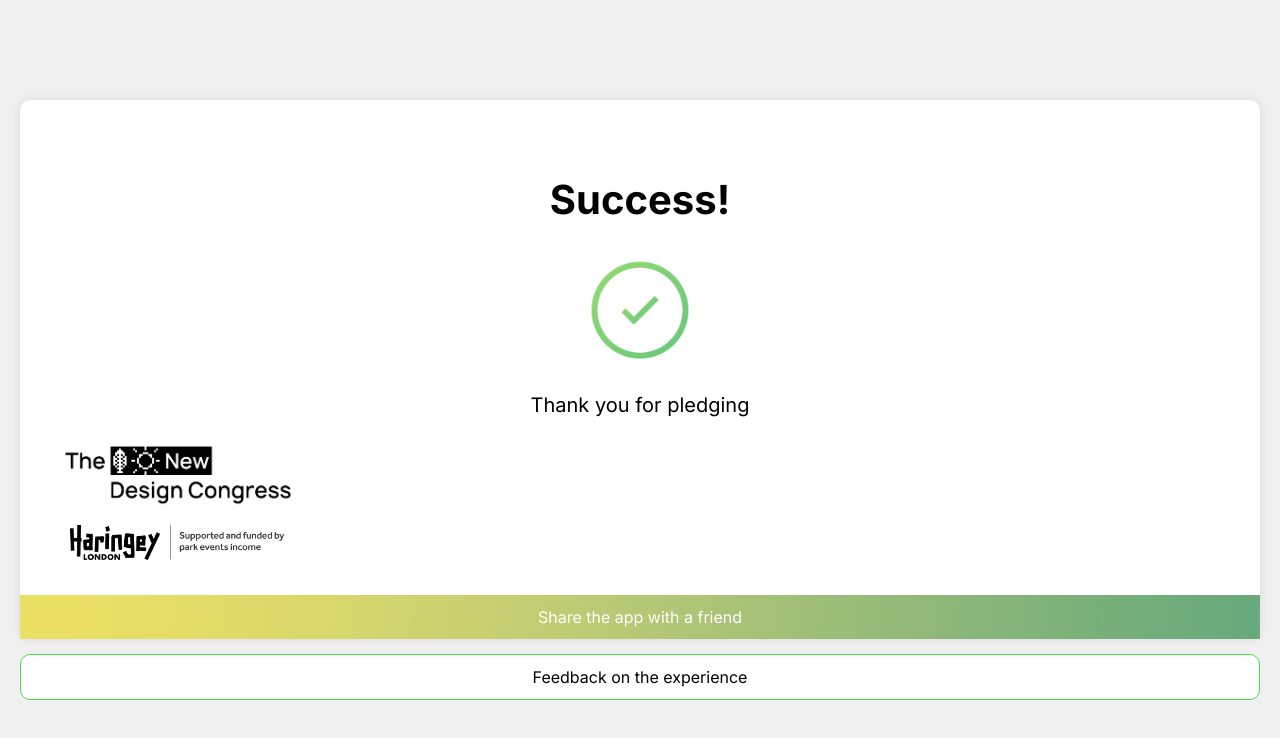
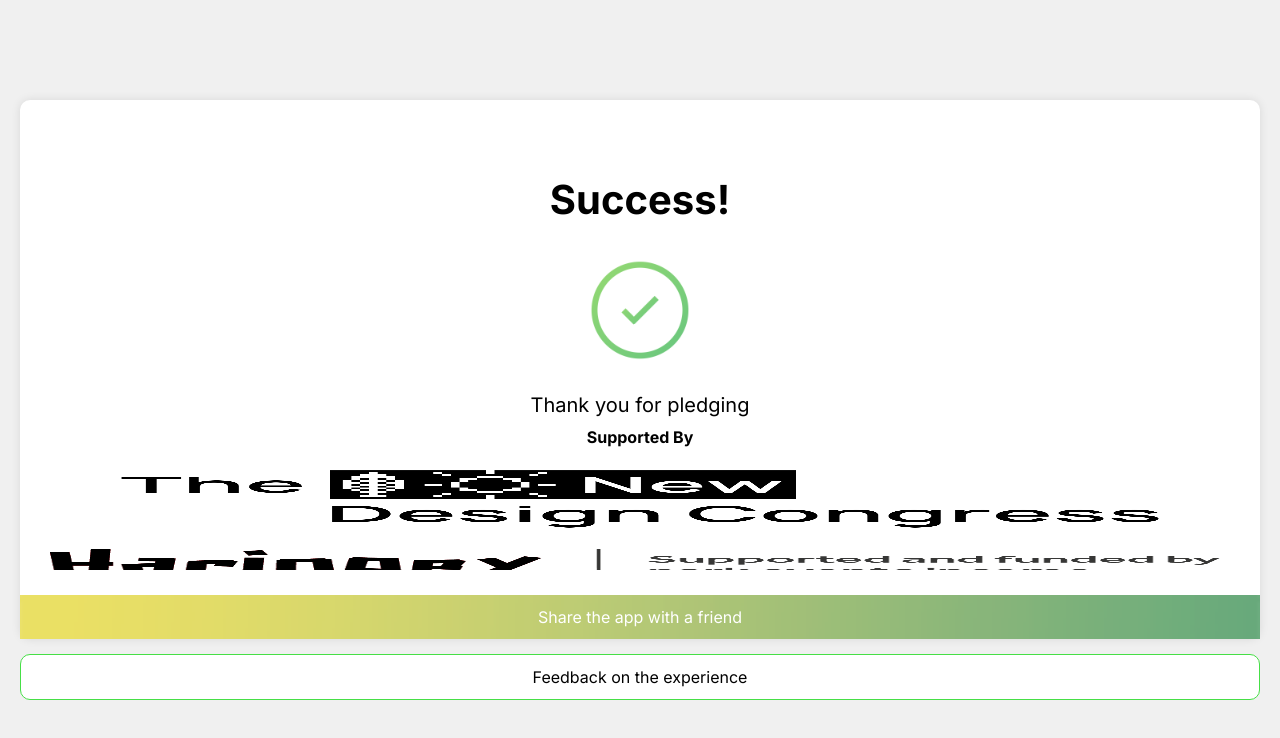
Before and after one commit to rohitvishin/finsbury, a Next.js app: page /success in a window 1280 px wide. Shown: the top 738 px of the page. Built offline with nearby package versions, Linux system fonts and the light colour scheme.

Commit message:
fixed logo in success screen

```diff
--- a/app/success/page.tsx
+++ b/app/success/page.tsx
@@ -76,15 +76,16 @@ export default function Success() {
         <p style={{ fontSize: 20 }}>Thank you for pledging</p>
         <p style={{ fontSize: 16,height:150,overflowY: 'auto' }} onTouchStart={handleTouchStart} ref={containerRef}>
           Your one small step can bring big changes in the future!
-          <div style={{margin:10,marginBottom:15}}>
+          <div style={{margin: '10px 10px 15px',display: 'flex',flexDirection: 'column',justifyContent: 'center'}}>
             <img src="finsbury/furtherfield.png" style={{ height: "80px"}} />
+            <strong>Supported By</strong>
             <img src="finsbury/new_design_congress.png" style={{ height: "100px"}} />
-            <img src="finsbury/haringey.png" style={{ height: "35px",marginBottom:15,paddingLeft:20 }} />
-            <img src="finsbury/creatures.jpeg" style={{ height: "25px",paddingLeft:20 }} />
+            <img src="finsbury/haringey.png" style={{ height: "35px",marginBottom:15 }} />
+            <img src="finsbury/creatures.jpeg" style={{ height: "25px" }} />
           </div>
           The Treaty of Finsbury Park 2025 is based on an initial concept by Ruth Catlow and Cade Diem
           <br/>
-          <br/> Co-authored by Ruth Catlow and Charlotte Frost with Bea Xu, Max Dovey, and Leky Leidecker with contributions by hundreds of players and hosts.<br/><br/> Mentor species illustrations are by Sajan Rai, music is by Matt Catlow, and digital face filters by PopulAR.<br/><br/> This app also includes performances by Viktor Bedö and Kate Genevieve and park sounds by loljames on freesound under a CC 3.0 license.<br/><br/>
+          <br/> Co-authored by Ruth Catlow and Charlotte Frost with Bea Xu, Max Dovey, and Leky Leidecker with contributions by hundreds of players and hosts.<br/><br/> Mentor species illustrations are by Sajan Rai, music is by Matt Catlow, and digital face filters by PopulAR.<br/><br/> This app also includes performances by Viktor Bedö and Kate Genevieve and park sounds by <a href="https://freesound.org/people/loljames/sounds/95292">loljames on freesound</a> under a CC 3.0 license.<br/><br/>
           The project was developed within, and partly funded by, the CreaTures project, with embedded researchers Ann Light and Lara Houston.<br/><br/> The Creative Practices for Transformational Futures (CreaTures) project received funding from the European Union’s Horizon 2020 research and innovation programme under grant agreement No 870759. The Treaty of Finsbury Park was also supported by Arts Council England, and Haringey Council.
 
         </p>
```
